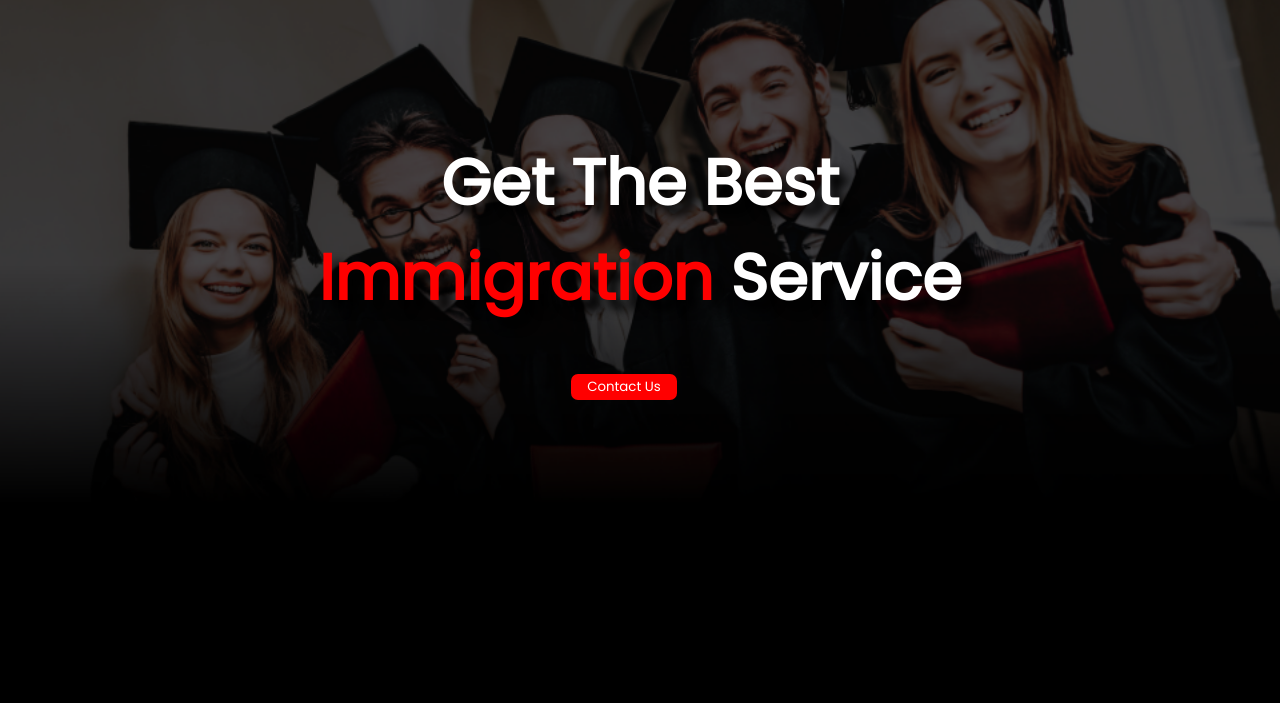
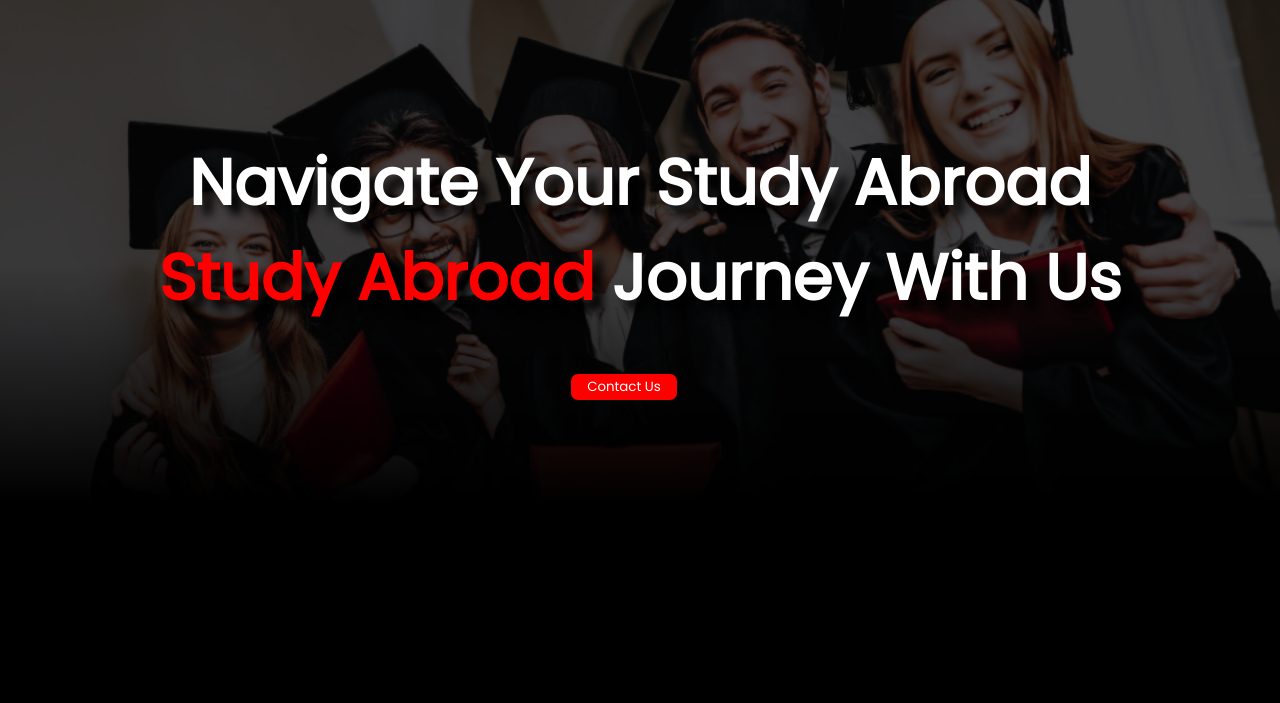
Before and after one commit to anirban-dec/studyf2s, a plain HTML site: page index.html in a window 1280 px wide. Shown: the part 97-800 px from the top of the page. Drawn offline with nearby package versions, Linux system fonts and the light colour scheme.

Commit message:
Update index.html

```diff
--- a/index.html
+++ b/index.html
@@ -48,7 +48,7 @@
 
         <div class="firstheading">
             <center>
-                <h1>Get the Best <br> <span>Immigration</span> Service</h1>
+                   <h1>Navigate Your Study Abroad <br> <span>Study Abroad</span> Journey with us</h1>
             </center>
         </div>
         <div class="buttons">
```
